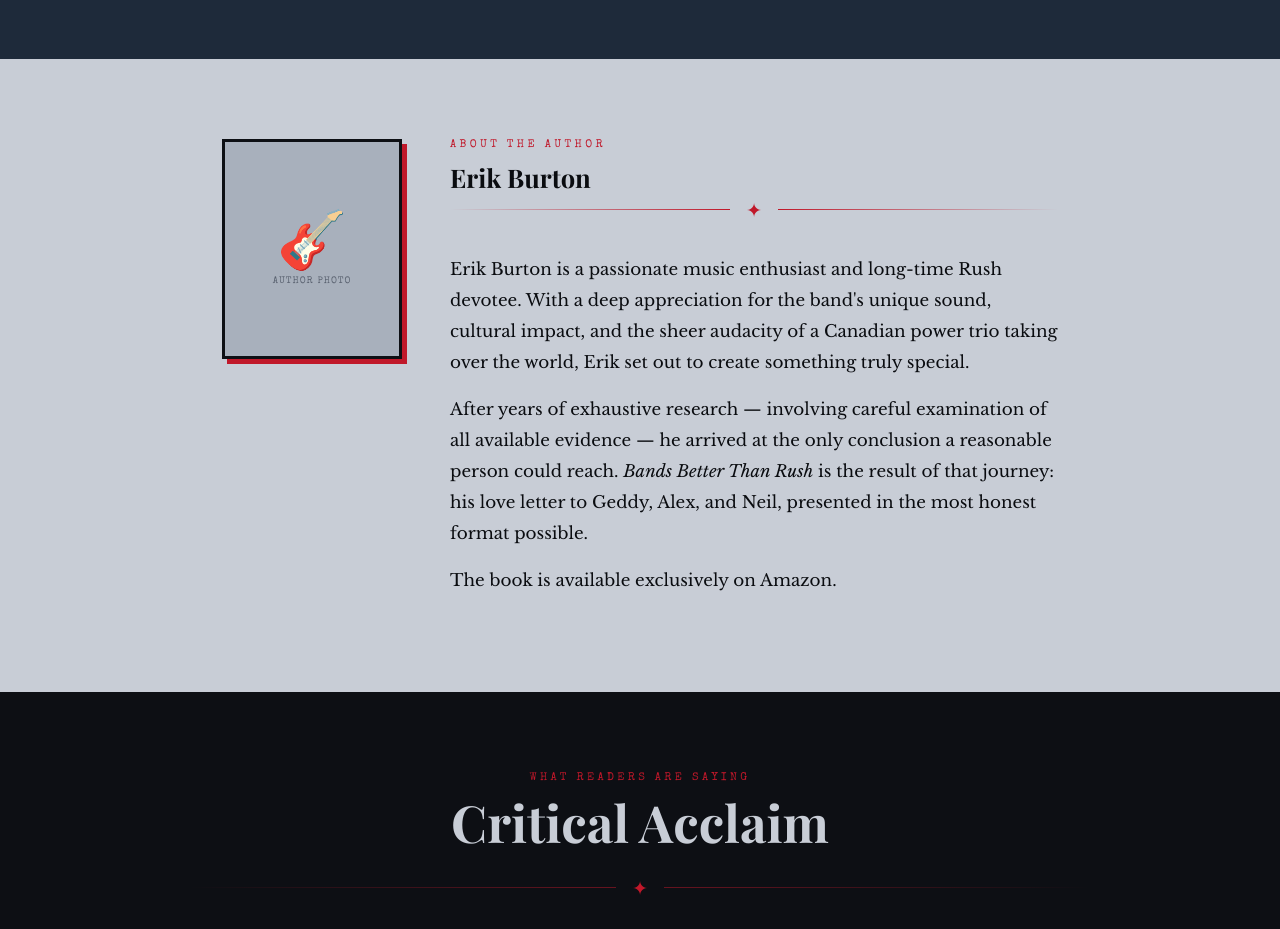
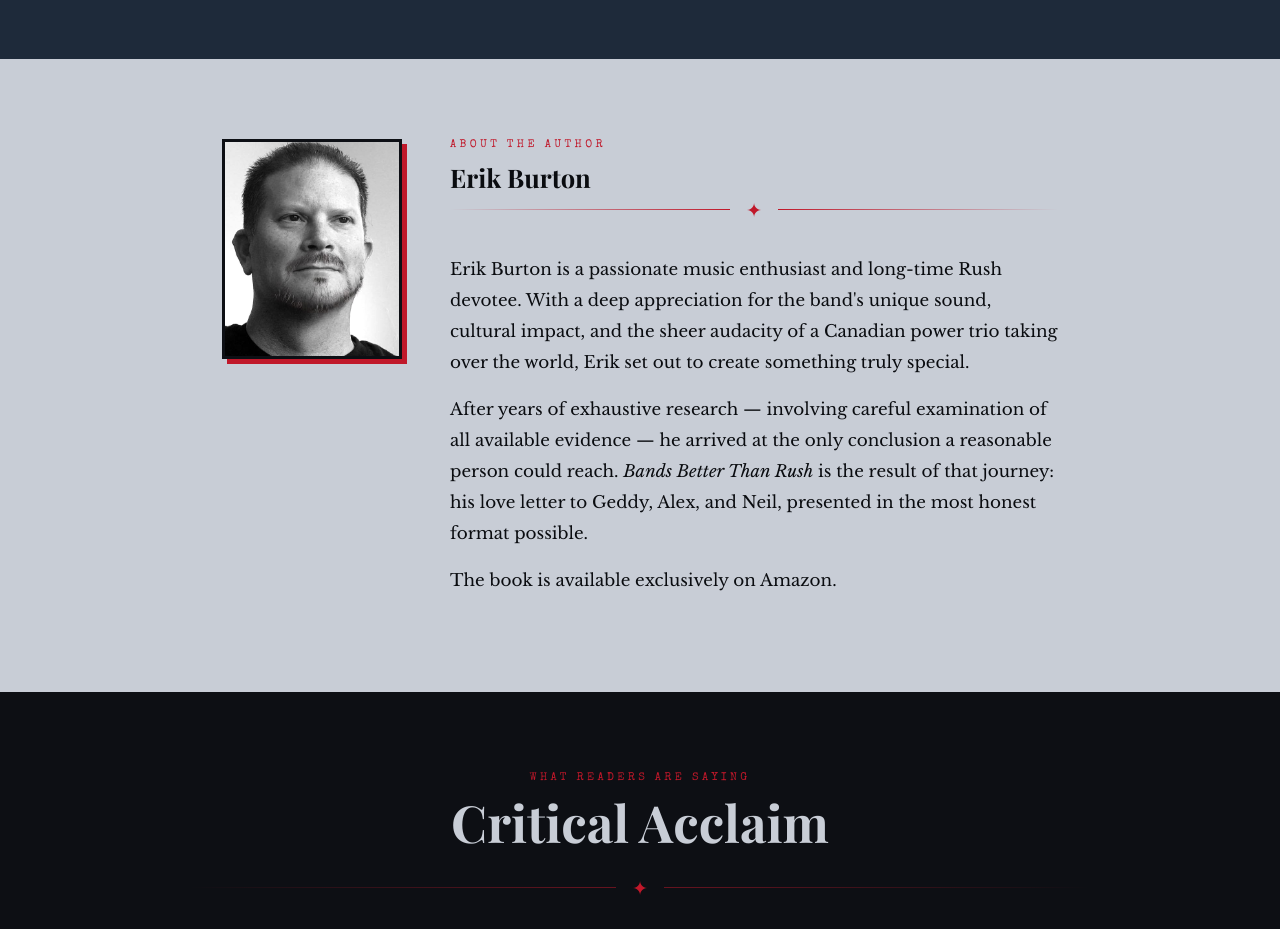
Before and after one commit to bandsbetterthanrushbook/bandsbetterthanrushbook.github.io, a plain HTML site: page index.html in a window 1280 px wide. Shown: the part 2860-3789 px from the top of the page. Drawn offline with nearby package versions, Linux system fonts and the light colour scheme; a web font is replaced by a local one.

Commit message:
Add files via upload

```diff
--- a/index.html
+++ b/index.html
@@ -377,13 +377,22 @@
     .author-portrait {
       width: 180px;
       height: 220px;
-      background: var(--parchment);
       border: 3px solid var(--dark-brown);
       display: flex;
       align-items: center;
       justify-content: center;
       box-shadow: 5px 5px 0 var(--rust);
       flex-shrink: 0;
+      overflow: hidden;
+    }
+
+    .author-photo {
+      width: 100%;
+      height: 100%;
+      object-fit: cover;
+      object-position: center top;
+      display: block;
+      filter: grayscale(20%) contrast(1.05);
     }
 
     .author-portrait-inner {
@@ -678,10 +687,7 @@
   <section id="author">
     <div class="inner">
       <div class="author-portrait">
-        <div class="author-portrait-inner">
-          <div class="author-icon">🎸</div>
-          <div class="author-portrait-label">Author Photo</div>
-        </div>
+        <img src="images/erik-burton.jpg" alt="Erik Burton" class="author-photo" />
       </div>
       <div class="author-text">
         <div class="section-label">About the Author</div>
```
